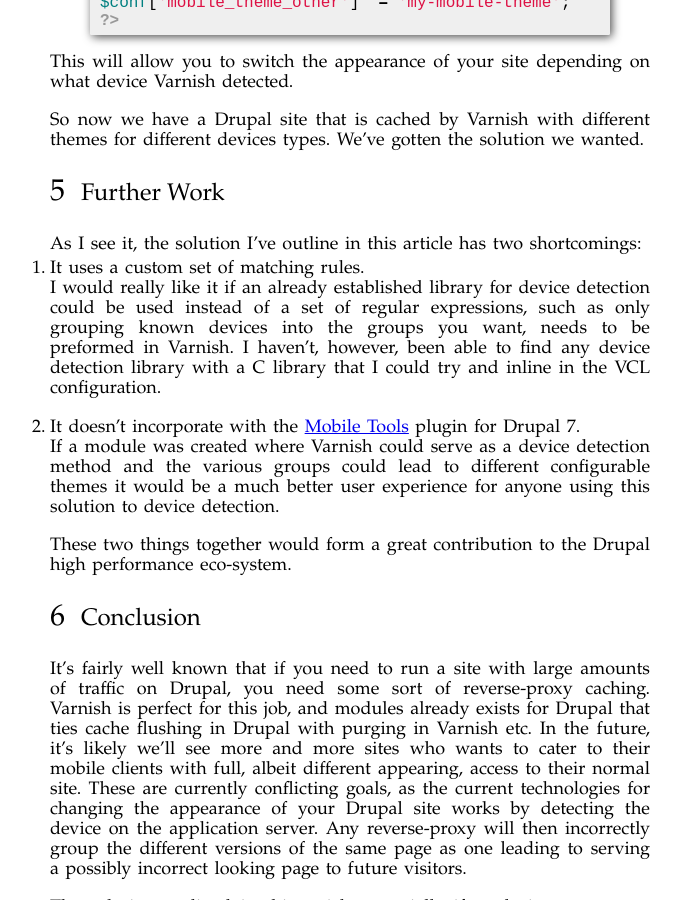
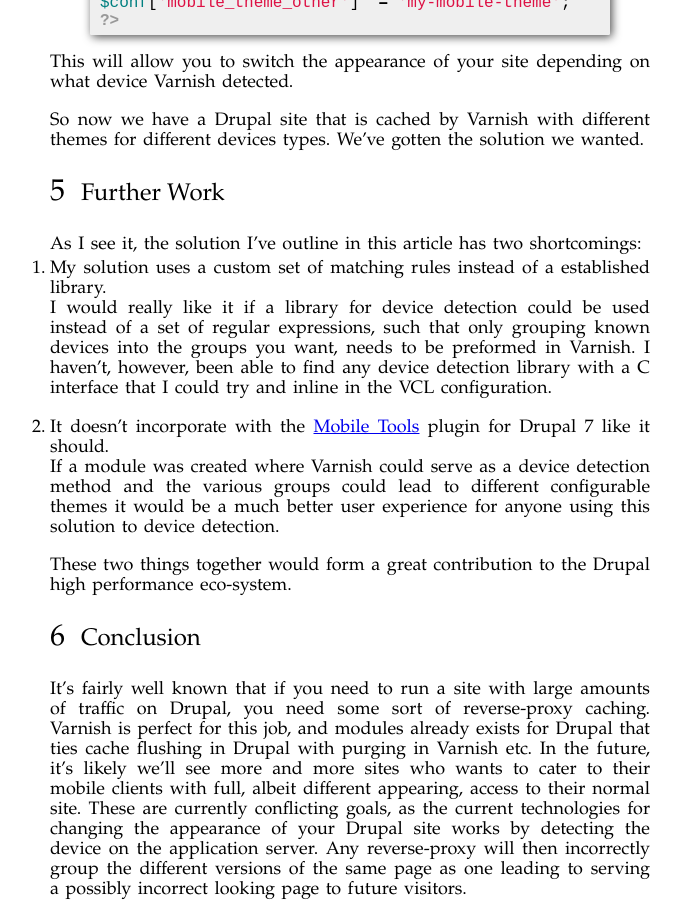
Before and after one commit to fangel/fangel.github.com, a Jekyll site: the page built from _posts/2011-01-02-mobile-detection-varnish-drupal.md, in a window 1280 px wide and 900 px high, scrolled down 4407 px. Shown: the whole window, without its empty margins (33-714 px from the left). Built offline with Jekyll 4.4.1, drawn with Linux system fonts in a browser that asks for light colours.

Commit message:
Fixed a few typoes, and changed a bit of wording

```diff
--- a/_posts/2011-01-02-mobile-detection-varnish-drupal.md
+++ b/_posts/2011-01-02-mobile-detection-varnish-drupal.md
@@ -243,15 +243,16 @@ for different devices types. We've gotten the solution we wanted.
 
 As I see it, the solution I've outline in this article has two shortcomings:
 
-1. It uses a custom set of matching rules.
-I would really like it if an already established library for device detection
-could be used instead of a set of regular expressions, such as only grouping
-known devices into the groups you want, needs to be preformed in Varnish. I
+1. My solution uses a custom set of matching rules instead of a established
+library.
+I would really like it if a library for device detection could be used
+instead of a set of regular expressions, such that only grouping known
+devices into the groups you want, needs to be preformed in Varnish. I
 haven't, however, been able to find any device detection library with a C
-library that I could try and inline in the VCL configuration.
+interface that I could try and inline in the VCL configuration.
 
 2. It doesn't incorporate with the [Mobile Tools][mobile-tools] plugin for
-Drupal 7.
+Drupal 7 like it should.
 If a module was created where Varnish could serve as a device detection
 method and the various groups could lead to different configurable themes
 it would be a much better user experience for anyone using this solution to
```
